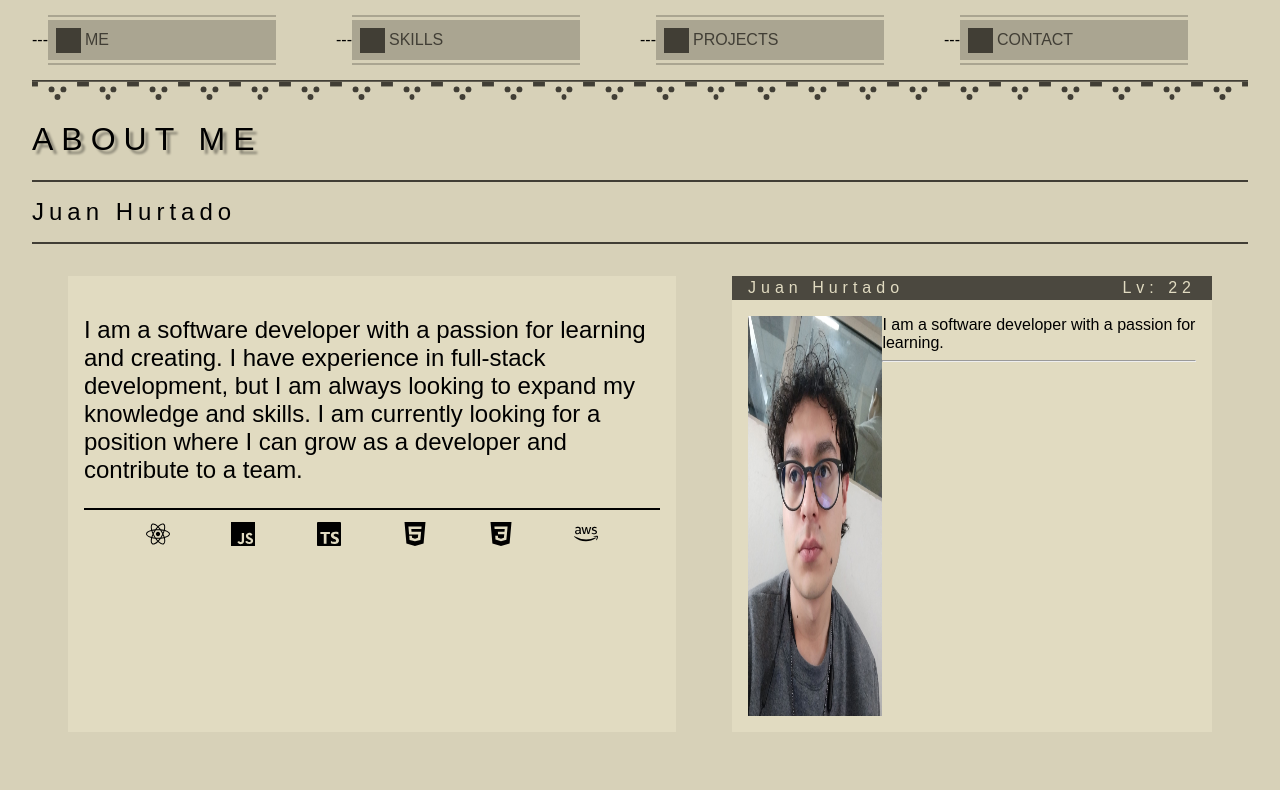
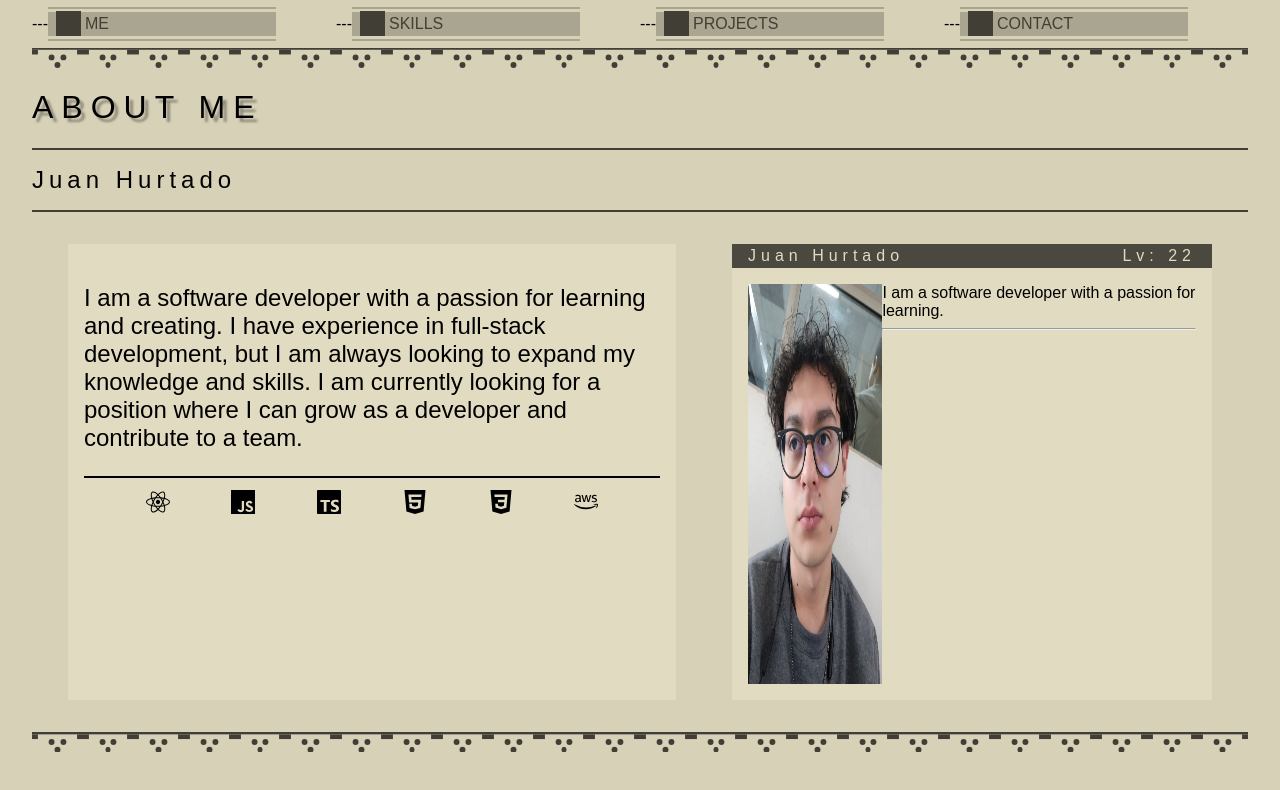
Before and after one commit to ElHurta/portfolio-hurtado, a Next.js app: page / in a window 1280 px wide. Shown: the top 790 px of the page. Built offline with nearby package versions, Linux system fonts and the light colour scheme.

Commit message:
adding footer and adjusting body to flex display

```diff
--- /dev/null
+++ b/src/app/components/Footer/Footer.module.css
@@ -0,0 +1,12 @@
+.footer {
+    border-image-source: url('../../../../assets/borderDecoration.svg');
+
+    border-image-slice: 34 0 0 0;
+    border-image-width: 20px 0 0 0;
+    border-image-repeat: round;
+    border-width: 20px 0 0 0;
+    border-style: solid;
+
+    height: 10vh;
+    margin: 0rem 2rem;
+}
--- /dev/null
+++ b/src/app/components/Footer/Footer.tsx
@@ -0,0 +1,11 @@
+import React from 'react'
+
+import styles from './Footer.module.css'
+
+export default function Footer() {
+  return (
+    <footer className={styles.footer}>
+
+    </footer>
+  )
+}
--- a/src/app/globals.css
+++ b/src/app/globals.css
@@ -1,8 +1,11 @@
 body {
+  display: flex;
   margin: 0;
   box-sizing: border-box;
   background-color: #D7D1B8;
   height: 100vh;
+  flex-direction: column;
+  justify-content: space-between;
 }
 
 .section-title {
--- a/src/app/layout.tsx
+++ b/src/app/layout.tsx
@@ -4,6 +4,7 @@ import './globals.css'
 import { Navigation } from './components/Navigation/Navigation'
 
 import styles from './styles/main.module.css'
+import Footer from './components/Footer/Footer'
 
 export const metadata: Metadata = {
   title: 'Juan Hurtado Developer Portfolio',
@@ -20,7 +21,7 @@ export default function RootLayout({children,}: {
         <main className={styles.mainContent}>
           {children}
         </main>
-        <footer />
+        <Footer />
       </body>
     </html>
   )
```
